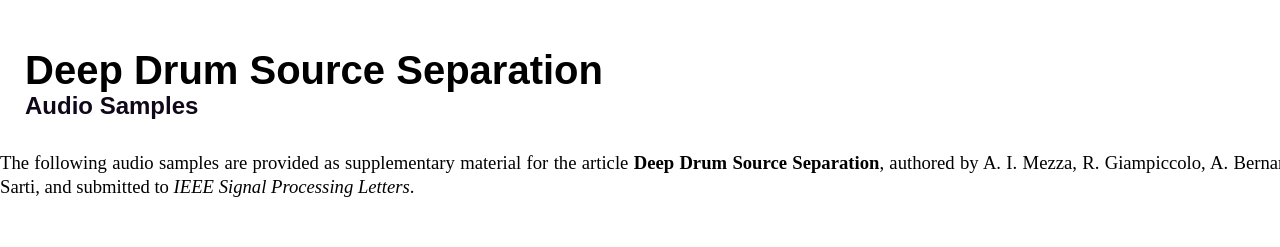
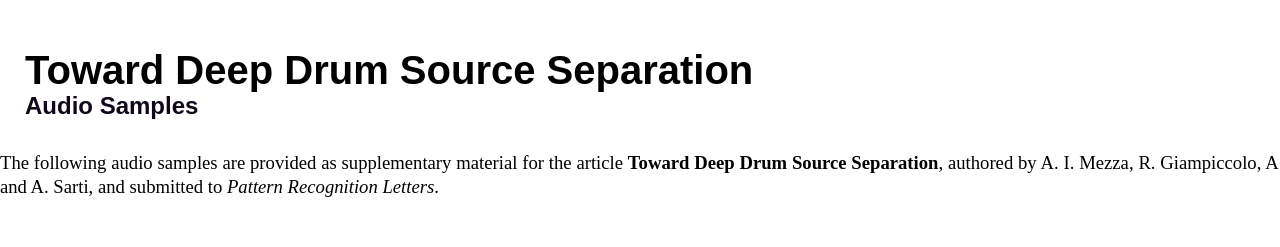
Before and after one commit to polimi-ispl/larsnet, a plain HTML site: page index.html in a window 1280 px wide. Shown: the top 247 px of the page. Drawn offline with Linux system fonts and the light colour scheme.

Commit message:
Update index.html

```diff
--- a/index.html
+++ b/index.html
@@ -4,7 +4,7 @@
 <head>
 
     <meta charset="utf-8" />
-    <title>Deep Drum Source Separation</title>
+    <title>Toward Deep Drum Source Separation</title>
     <link rel="icon" type="image/x-icon" href="images/favicon.ico">
     <link rel="stylesheet" type="text/css" href="style.css">
 </head>
@@ -15,7 +15,7 @@
             <table border="0">
                 <tr>
                     <td>
-                        <h1>Deep Drum Source Separation</h1>
+                        <h1>Toward Deep Drum Source Separation</h1>
                         <h2>Audio Samples</h2>
                     </td>
                 </tr>
@@ -40,7 +40,7 @@
 
 
          <p>
-            The following audio samples are provided as supplementary material for the article <b>Deep Drum Source Separation</b>, authored by A. I. Mezza, R. Giampiccolo, A. Bernardini, and A. Sarti, and submitted to <em>IEEE Signal Processing Letters</em>.
+            The following audio samples are provided as supplementary material for the article <b>Toward Deep Drum Source Separation</b>, authored by A. I. Mezza, R. Giampiccolo, A. Bernardini, and A. Sarti, and submitted to <em>Pattern Recognition Letters</em>.
 			</p>
 
 
```
